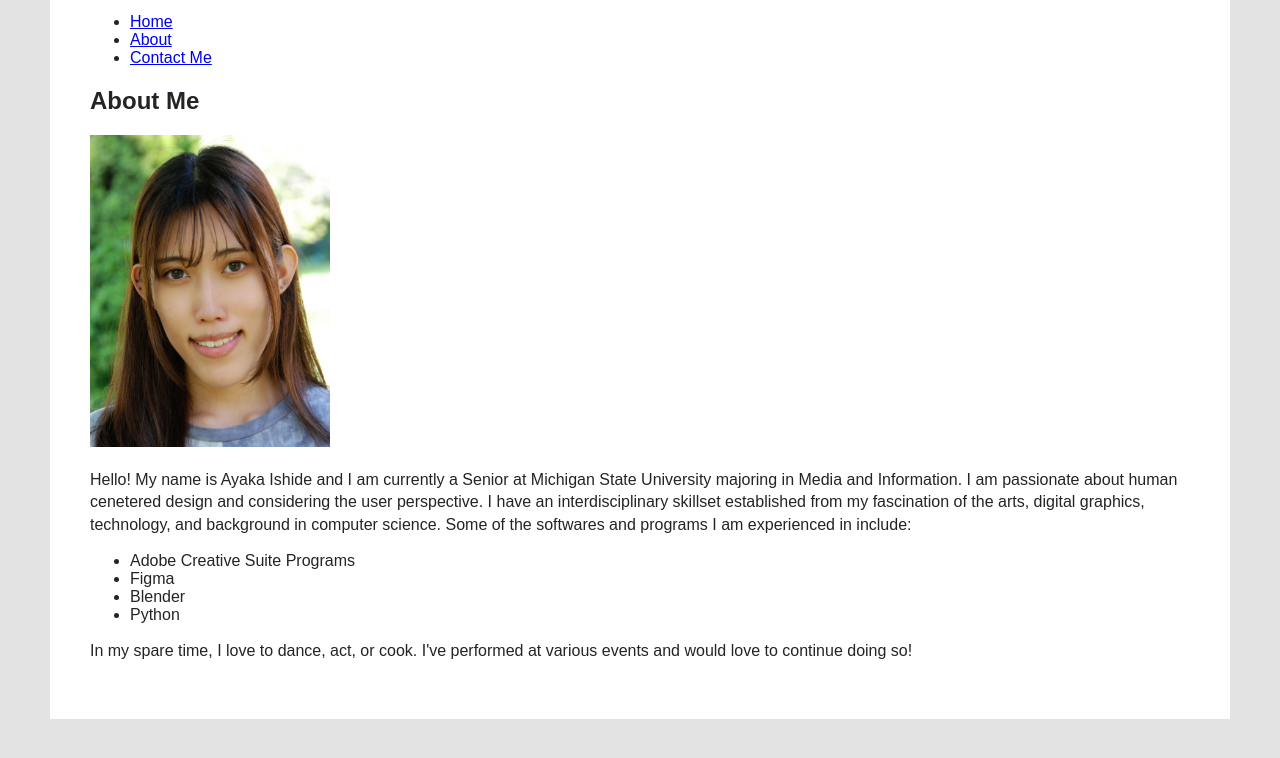
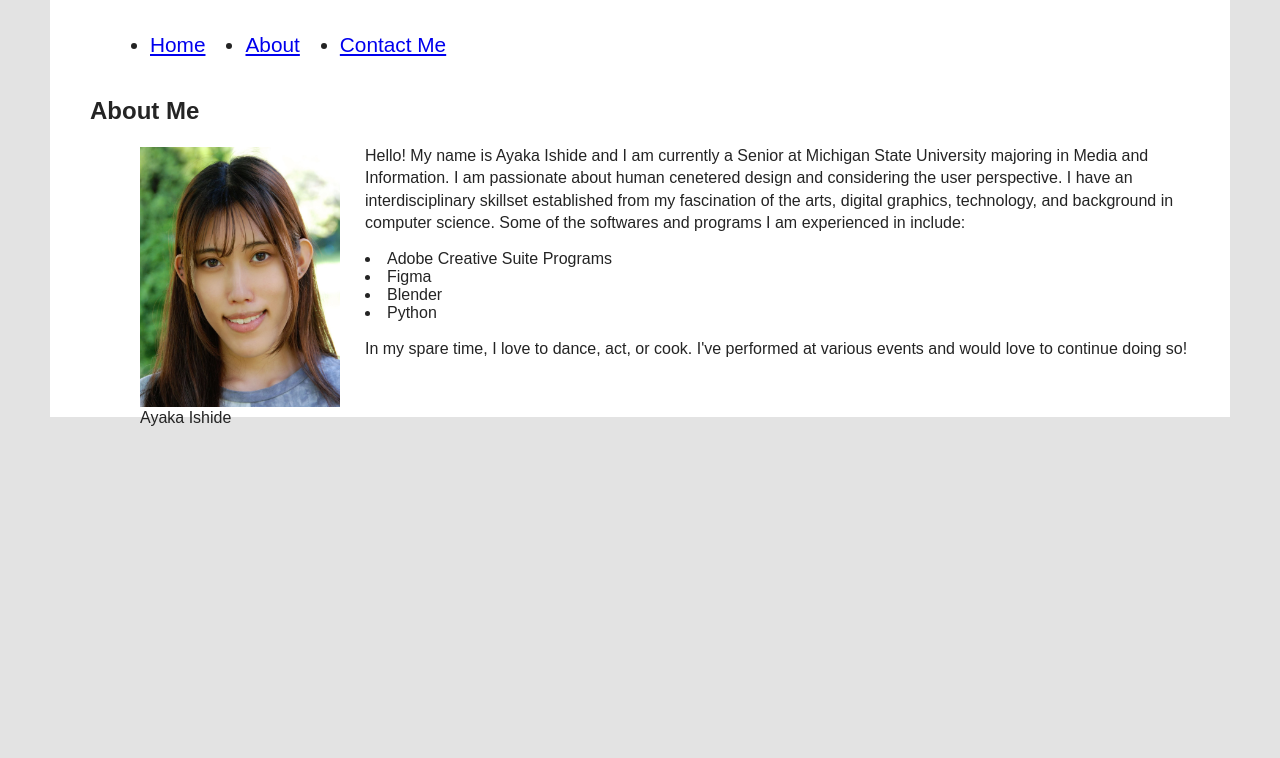
Before and after one commit to ayaish00/mi349_blog, a plain HTML site: page about.html in a window 1280 px wide. Shown: the part 148-906 px from the top of the page. After the commit the page ends 800 px from the top, so only its background shows below. Drawn offline with Linux system fonts and the light colour scheme.

Commit message:
added css layouts

```diff
--- a/about.html
+++ b/about.html
@@ -13,19 +13,22 @@
     </header>
 
     <nav>
-        <ul>
-            <li><a href="index.html">Home</a></li>
-            <li><a href="about.html">About</a></li>
-            <li><a href="contact.html">Contact Me</a></li>
+        <ul class="nav">
+            <li class="nav-list"><a href="index.html">Home</a></li>
+            <li class="nav-list"><a href="about.html">About</a></li>
+            <li class="nav-list"><a href="contact.html">Contact Me</a></li>
         </ul>
     </nav>
 
     <section>
         <article>
             <h2>About Me</h2>
-            <p id="headshot"><img src="profile.jpg" alt="picture of Ayaka"></p>
+            <figure>
+                <p id="headshot"><img src="profile.jpg" alt="picture of Ayaka" class="profile-pic"></p>
+                <figcaption>Ayaka Ishide</figcaption>
+            </figure>
             <p>Hello! My name is Ayaka Ishide and I am currently a Senior at Michigan State University majoring in Media and Information. I am passionate about human cenetered design and considering the user perspective. I have an interdisciplinary skillset established from my fascination of the arts, digital graphics, technology, and background in computer science. Some of the softwares and programs I am experienced in include: </p>
-            <ul>
+            <ul class="skills">
                 <li>Adobe Creative Suite Programs</li>
                 <li>Figma</li>
                 <li>Blender</li>
--- a/style.css
+++ b/style.css
@@ -22,10 +22,12 @@ p {
 
 #blog {
     border-top: 1px dotted #ccc;
+    display: flex;
 }
 
 .blog-post {
     border-bottom: 1px dotted #ccc;
+    padding: 15px;
 }
 
 td {
@@ -33,11 +35,11 @@ td {
 }
 
 img {
-    width: 800px;
+    width: 500px;
 }
 
 img[src="profile.jpg"] {
-    width: 240px;
+    width: 200px;
 }
 
 #contact {
@@ -59,3 +61,35 @@ input[type=text], input[type=email], select, textarea {
 #newsletter {
     font-size: 1.5em;
 }
+
+nav {
+    position: sticky;
+    top: 0;
+}
+
+.nav {
+    display: flex;
+    background: white;
+}
+
+.nav-list {
+    margin: 20px;
+    font-size: 1.3em;
+}
+
+figure {
+    float: left;
+    margin-right: 15px;
+    position: relative;
+    bottom: 40px;
+    padding: 10px;
+}
+
+figcaption {
+    position: relative;
+    bottom: 20px;
+}
+
+.skills {
+    list-style-position: inside;
+}
```
Also changed, not shown: contact.html (+4 -4 lines), index.html (+4 -4 lines).
